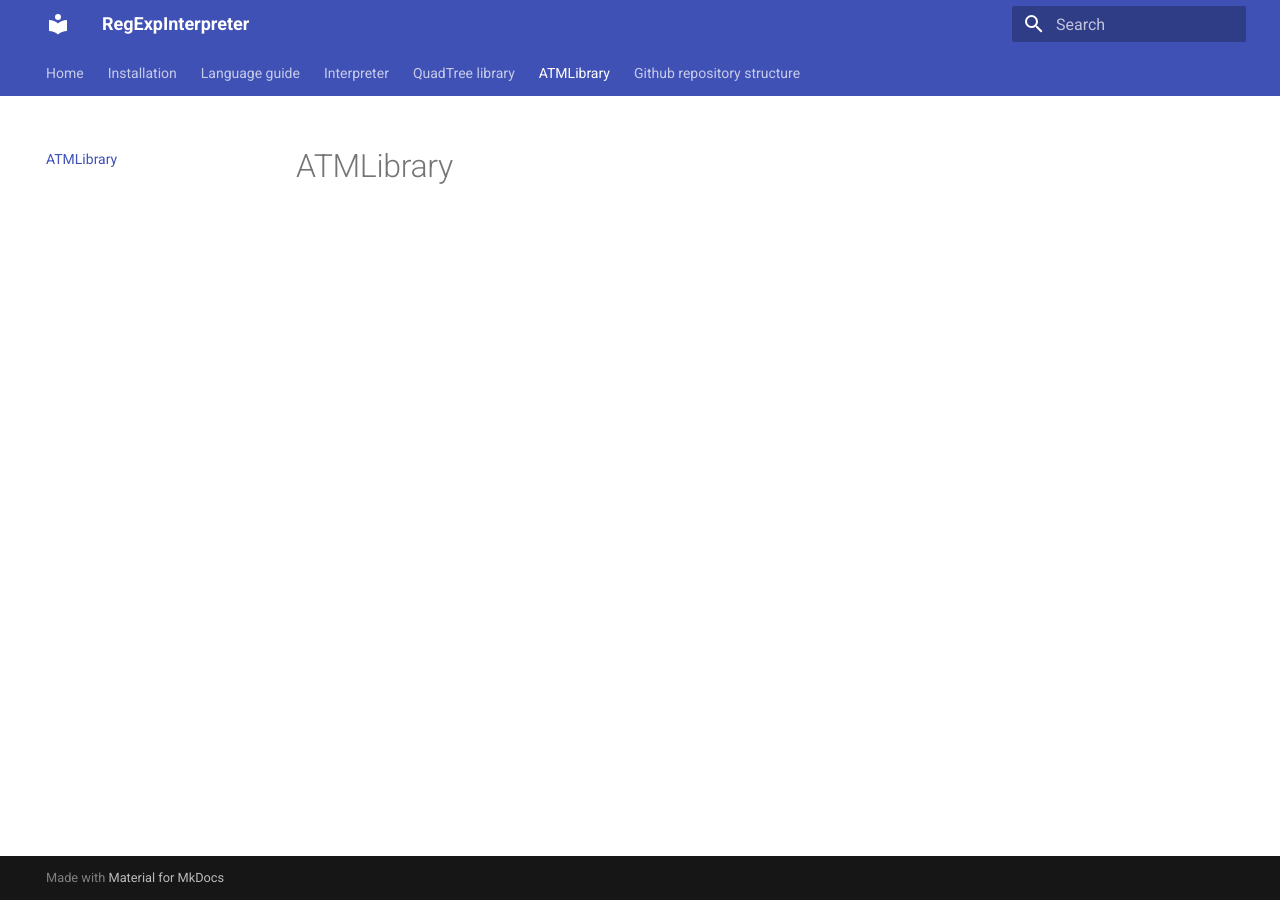
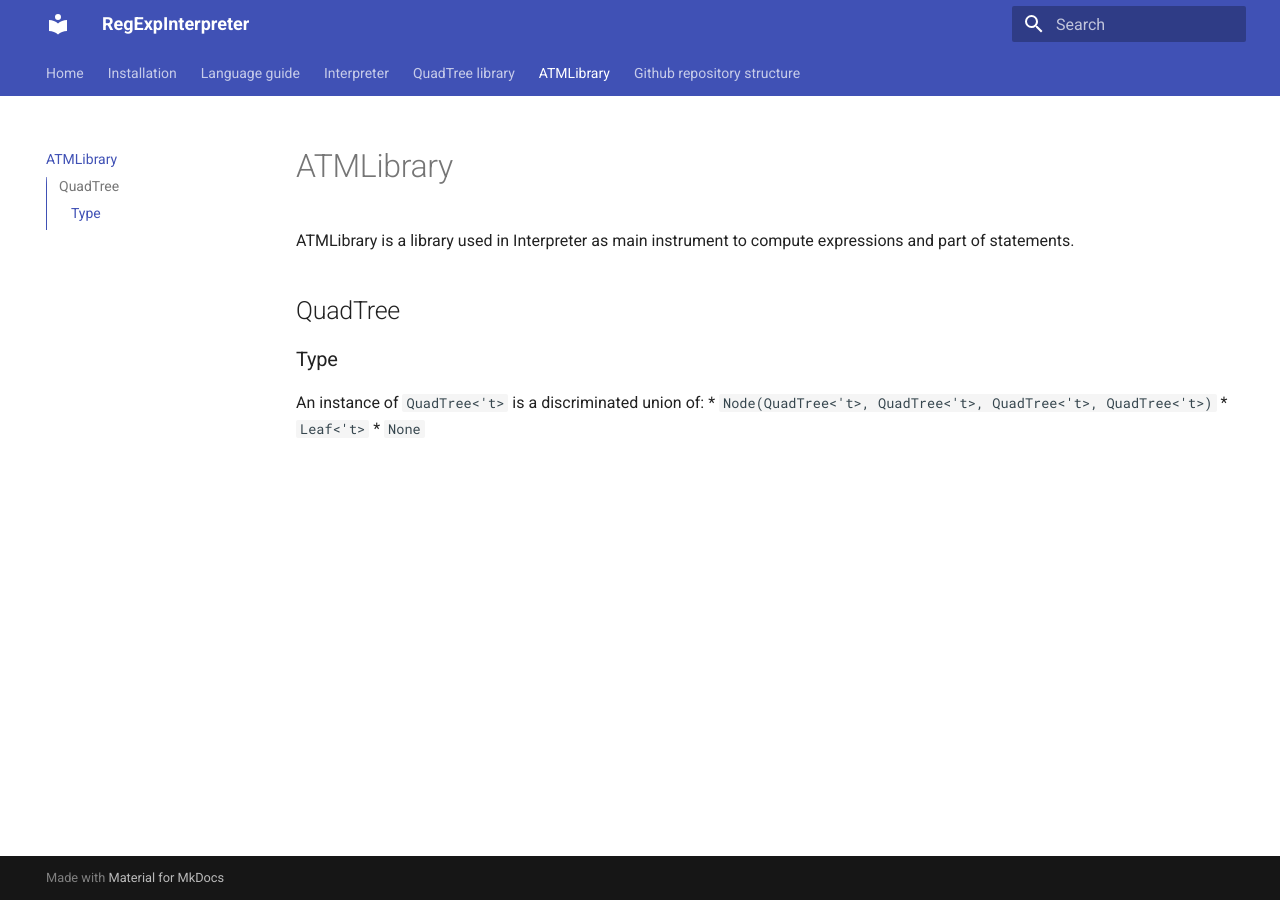
Before and after one commit to alexander-kurdakov/RegExpInterpreter, an MkDocs documentation site: the page built from docs/ATMLibrary.md, in a window 1280 px wide. Built offline with MkDocs 1.6.1 and Material for MkDocs 9.7.7, drawn with Linux system fonts in a browser that asks for light colours.

Commit message:
bug site qt

```diff
--- a/docs/ATMLibrary.md
+++ b/docs/ATMLibrary.md
@@ -1 +1,10 @@
 # ATMLibrary
+
+ATMLibrary is a library used in Interpreter as main instrument to compute expressions and part of statements.
+
+## QuadTree
+### Type
+An instance of `QuadTree<'t>` is a discriminated union of:
+* `Node(QuadTree<'t>, QuadTree<'t>, QuadTree<'t>, QuadTree<'t>)`
+* `Leaf<'t>`
+* `None`
```
Also changed, not shown: docs/QuadTree.md (+1 -0 lines).
